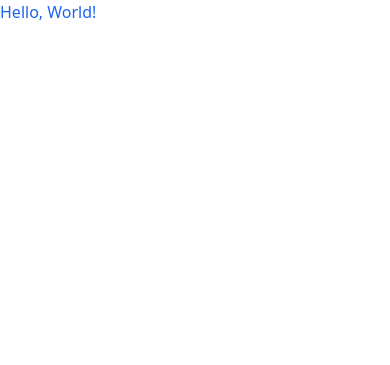
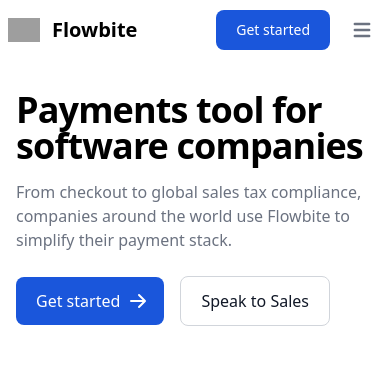
Before and after one commit to raito2180/first-boardgames, a Flask app: page /hello/ in a window 390 px wide. Before the commit the part shown is almost empty. Shown: the top 365 px of the page. Run offline with Flask 3, Linux system fonts and the light colour scheme; style sheets or scripts are compiled from the project's sources; some libraries are stand-ins or nearby versions; grey boxes are pictures that could not be loaded.

Commit message:
flowbiteを導入しました

```diff
--- a/app/templates/base.html
+++ b/app/templates/base.html
@@ -1,13 +1,80 @@
 <!DOCTYPE html>
 <html lang="en">
+
 <head>
-  <meta charset="UTF-8">
+    <meta charset="UTF-8">
     <meta http-equiv="X-UA-Compatible" content="IE=edge">
     <meta name="viewport" content="width=device-width, initial-scale=1.0">
     <title>Flowbite Flask</title>
     <link rel="stylesheet" href="{{url_for('static',filename='dist/css/output.css')}}">
 </head>
+
 <body>
-    {% block content %}{% endblock  %}
+    <nav class="bg-white border-gray-200 px-2 sm:px-4 py-2.5 rounded dark:bg-gray-900">
+        <div class="container flex flex-wrap items-center justify-between mx-auto">
+            <a href="https://flowbite.com/" class="flex items-center">
+                <img src="https://flowbite.com/docs/images/logo.svg" class="h-6 mr-3 sm:h-9" alt="Flowbite Logo">
+                <span class="self-center text-xl font-semibold whitespace-nowrap dark:text-white">Flowbite</span>
+            </a>
+            <div class="flex md:order-2">
+                <button type="button"
+                    class="text-white bg-blue-700 hover:bg-blue-800 focus:ring-4 focus:outline-none focus:ring-blue-300 font-medium rounded-lg text-sm px-5 py-2.5 text-center mr-3 md:mr-0 dark:bg-blue-600 dark:hover:bg-blue-700 dark:focus:ring-blue-800">Get
+                    started</button>
+                <button data-collapse-toggle="navbar-cta" type="button"
+                    class="inline-flex items-center p-2 text-sm text-gray-500 rounded-lg md:hidden hover:bg-gray-100 focus:outline-none focus:ring-2 focus:ring-gray-200 dark:text-gray-400 dark:hover:bg-gray-700 dark:focus:ring-gray-600"
+                    aria-controls="navbar-cta" aria-expanded="false">
+                    <span class="sr-only">Open main menu</span>
+                    <svg class="w-6 h-6" aria-hidden="true" fill="currentColor" viewBox="0 0 20 20"
+                        xmlns="http://www.w3.org/2000/svg">
+                        <path fill-rule="evenodd"
+                            d="M3 5a1 1 0 011-1h12a1 1 0 110 2H4a1 1 0 01-1-1zM3 10a1 1 0 011-1h12a1 1 0 110 2H4a1 1 0 01-1-1zM3 15a1 1 0 011-1h12a1 1 0 110 2H4a1 1 0 01-1-1z"
+                            clip-rule="evenodd"></path>
+                    </svg>
+                </button>
+            </div>
+            <div class="items-center justify-between hidden w-full md:flex md:w-auto md:order-1" id="navbar-cta">
+                <ul
+                    class="flex flex-col p-4 mt-4 border border-gray-100 rounded-lg bg-gray-50 md:flex-row md:space-x-8 md:mt-0 md:text-sm md:font-medium md:border-0 md:bg-white dark:bg-gray-800 md:dark:bg-gray-900 dark:border-gray-700">
+                    <li>
+                        <a href="#"
+                            class="block py-2 pl-3 pr-4 text-white bg-blue-700 rounded md:bg-transparent md:text-blue-700 md:p-0 dark:text-white"
+                            aria-current="page">Home</a>
+                    </li>
+                    <li>
+                        <a href="#"
+                            class="block py-2 pl-3 pr-4 text-gray-700 rounded hover:bg-gray-100 md:hover:bg-transparent md:hover:text-blue-700 md:p-0 md:dark:hover:text-white dark:text-gray-400 dark:hover:bg-gray-700 dark:hover:text-white md:dark:hover:bg-transparent dark:border-gray-700">About</a>
+                    </li>
+                    <li>
+                        <a href="#"
+                            class="block py-2 pl-3 pr-4 text-gray-700 rounded hover:bg-gray-100 md:hover:bg-transparent md:hover:text-blue-700 md:p-0 md:dark:hover:text-white dark:text-gray-400 dark:hover:bg-gray-700 dark:hover:text-white md:dark:hover:bg-transparent dark:border-gray-700">Services</a>
+                    </li>
+                    <li>
+                        <a href="#"
+                            class="block py-2 pl-3 pr-4 text-gray-700 rounded hover:bg-gray-100 md:hover:bg-transparent md:hover:text-blue-700 md:p-0 md:dark:hover:text-white dark:text-gray-400 dark:hover:bg-gray-700 dark:hover:text-white md:dark:hover:bg-transparent dark:border-gray-700">Contact</a>
+                    </li>
+                </ul>
+            </div>
+        </div>
+    </nav>
+    <section class="bg-white dark:bg-gray-900">
+      <div class="grid max-w-screen-xl px-4 py-8 mx-auto lg:gap-8 xl:gap-0 lg:py-16 lg:grid-cols-12">
+          <div class="mr-auto place-self-center lg:col-span-7">
+              <h1 class="max-w-2xl mb-4 text-4xl font-extrabold leading-none tracking-tight md:text-5xl xl:text-6xl dark:text-white">Payments tool for software companies</h1>
+              <p class="max-w-2xl mb-6 text-gray-500 lg:mb-8 md:text-lg lg:text-xl dark:text-gray-400">From checkout to global sales tax compliance, companies around the world use Flowbite to simplify their payment stack.</p>
+              <a href="#" class="inline-flex items-center justify-center px-5 py-3 mr-3 text-base font-medium text-center text-white bg-blue-700 rounded-lg hover:bg-blue-800 focus:ring-4 focus:ring-blue-300 dark:focus:ring-blue-900">
+                  Get started
+                  <svg class="w-5 h-5 ml-2 -mr-1" fill="currentColor" viewBox="0 0 20 20" xmlns="http://www.w3.org/2000/svg"><path fill-rule="evenodd" d="M10.293 3.293a1 1 0 011.414 0l6 6a1 1 0 010 1.414l-6 6a1 1 0 01-1.414-1.414L14.586 11H3a1 1 0 110-2h11.586l-4.293-4.293a1 1 0 010-1.414z" clip-rule="evenodd"></path></svg>
+              </a>
+              <a href="#" class="inline-flex items-center justify-center px-5 py-3 text-base font-medium text-center text-gray-900 border border-gray-300 rounded-lg hover:bg-gray-100 focus:ring-4 focus:ring-gray-100 dark:text-white dark:border-gray-700 dark:hover:bg-gray-700 dark:focus:ring-gray-800">
+                  Speak to Sales
+              </a>
+          </div>
+          <div class="hidden lg:mt-0 lg:col-span-5 lg:flex">
+              <img src="https://flowbite.s3.amazonaws.com/blocks/marketing-ui/hero/phone-mockup.png" alt="mockup">
+          </div>
+      </div>
+  </section>
+    <script src="https://cdn.jsdelivr.net/npm/flowbite@2.5.1/dist/flowbite.min.js"></script>
 </body>
+
 </html>
```
Also changed, not shown: readme.md (added).
